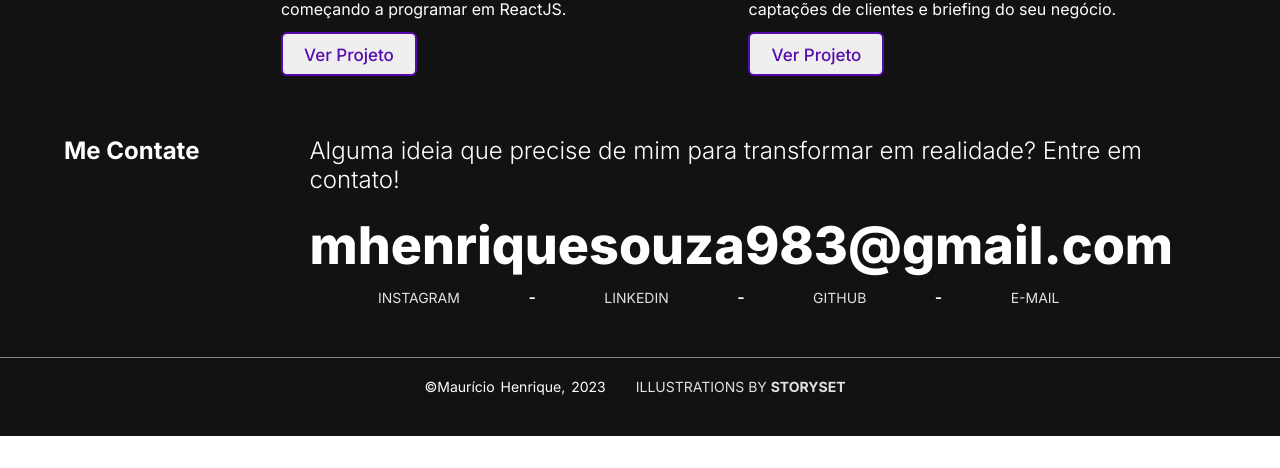
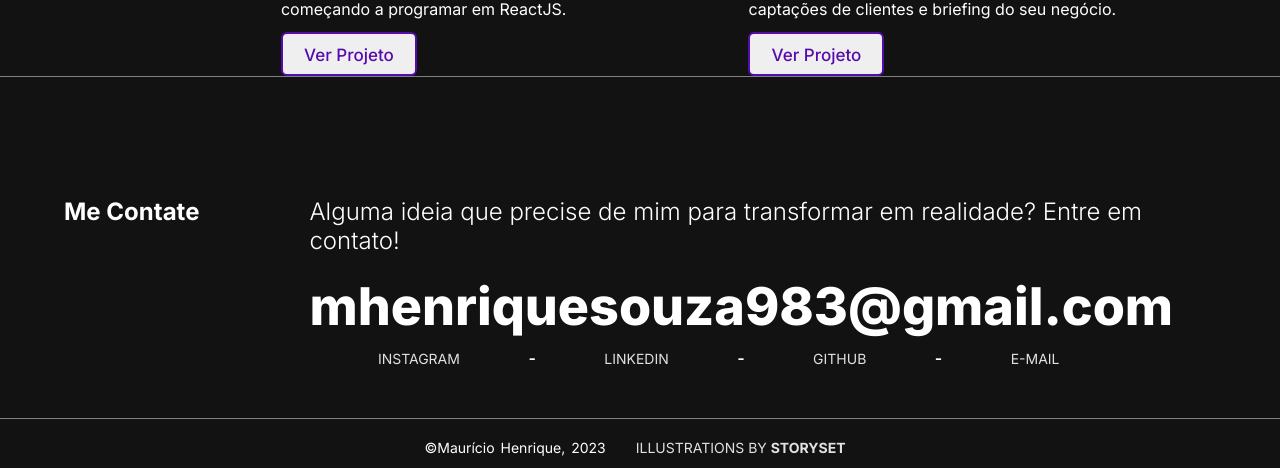
Before and after one commit to MHenrique2004/MeuPortfolio, a React (Vite) app: page /Projetos in a window 1280 px wide. Shown: the part 2940-3408 px from the top of the page. Before the commit the page ends 3376 px from the top, so only its background shows below. Built offline with nearby package versions, Linux system fonts and the light colour scheme; a web font is replaced by a local one.

Commit message:
Adicionando section e etc.

```diff
--- a/src/Components/Styles/Home.css
+++ b/src/Components/Styles/Home.css
@@ -329,8 +329,8 @@ section.Contactme {
     display: flex;
     align-items: center;
     justify-content: center;
-    padding-top: 60px;
-
+    padding-top: 120px;
+    border-top: 1px outset grey;
 }
 
 .Contactme-div {
```
